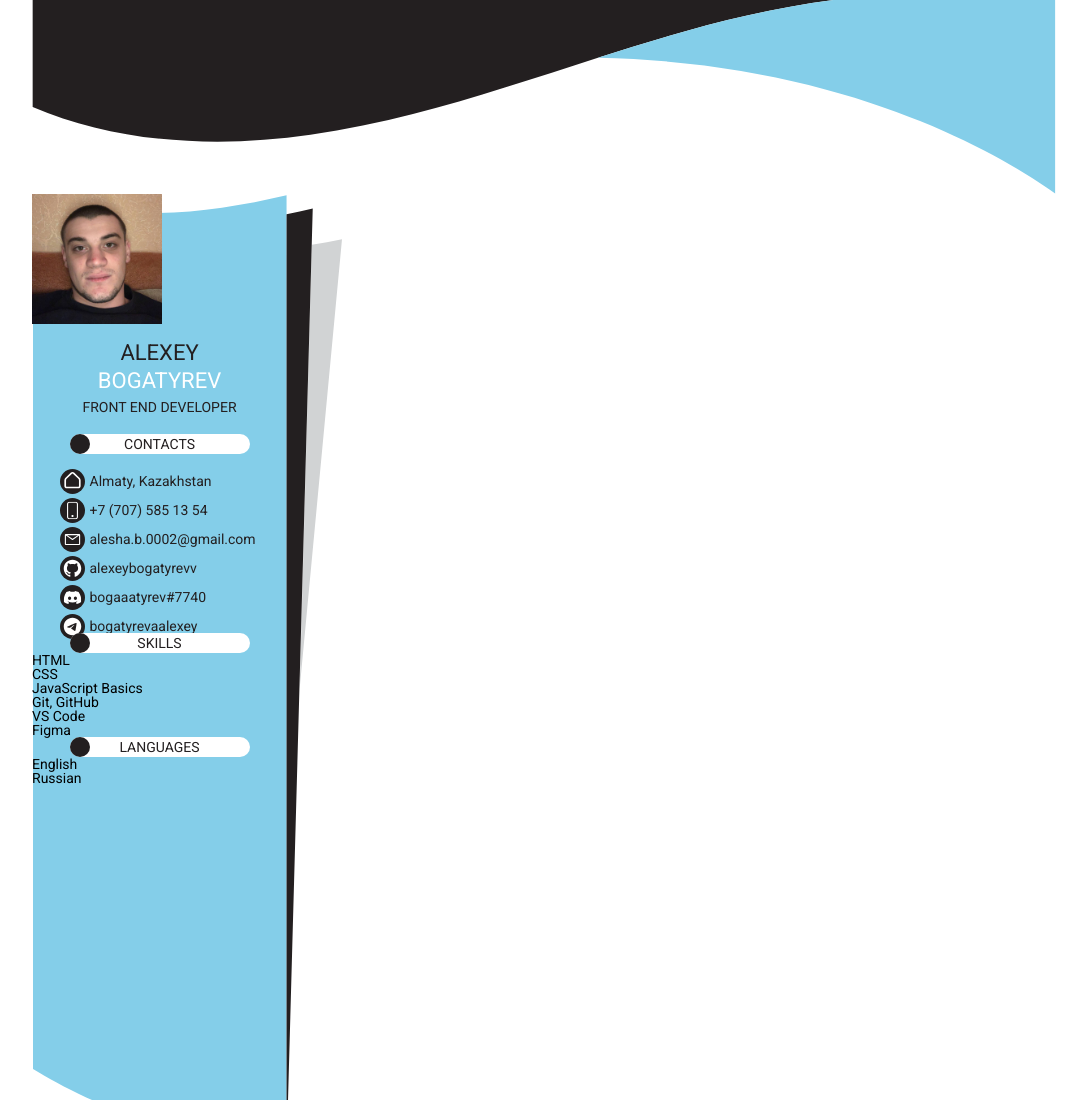
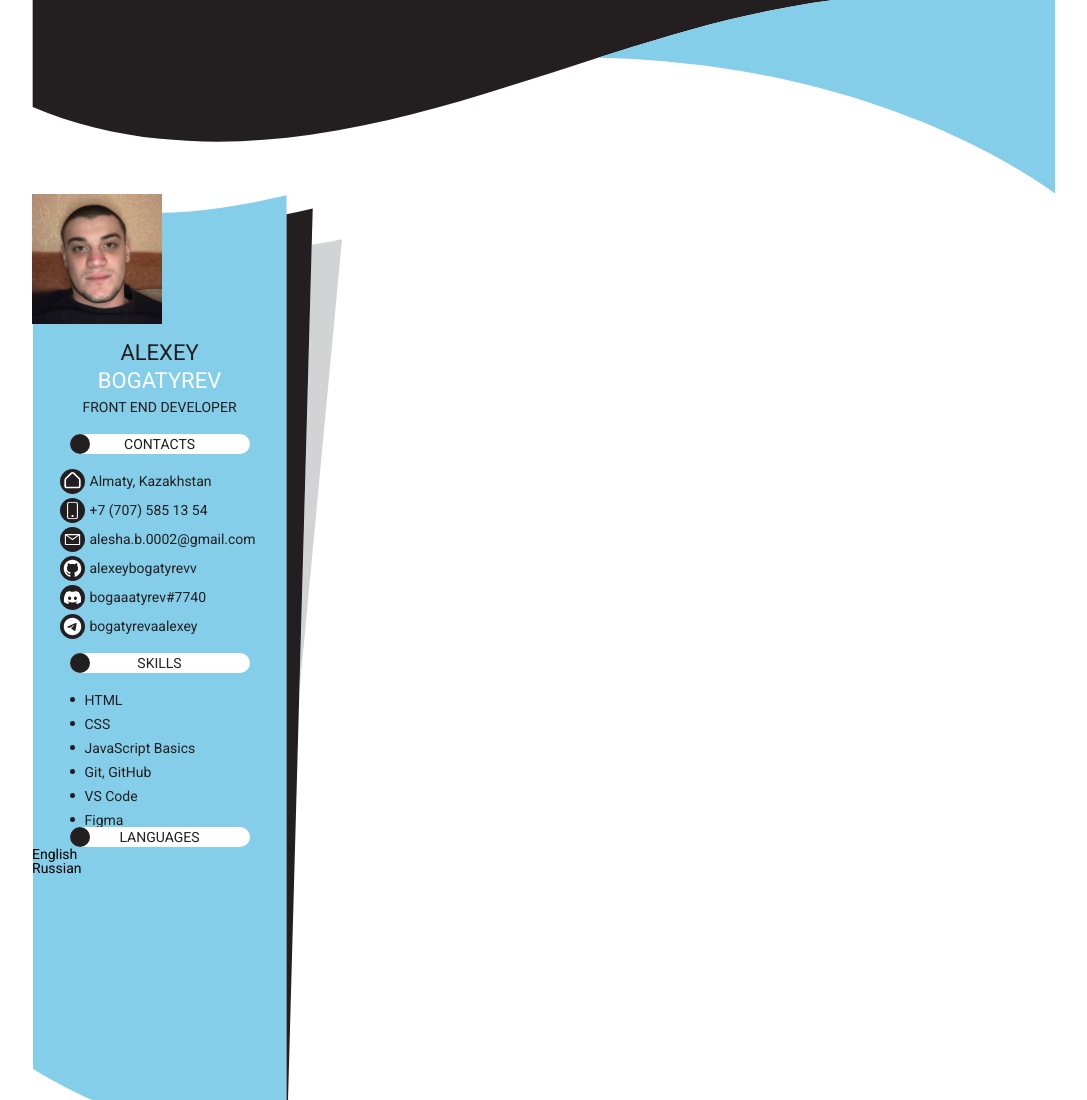
Before and after one commit to alexeybogatyrevv/rsschool-cv, a plain HTML site: page index.html in a window 1280 px wide. Shown: the top 1100 px of the page, without its empty margins (96-1183 px from the left). Drawn offline with Linux system fonts and the light colour scheme.

Commit message:
feat: add skills

```diff
--- a/sass/_main.scss
+++ b/sass/_main.scss
@@ -134,18 +134,39 @@
 }
 /* skills */
 .skills {
+    margin: 20px 0 0 0;
 
     &__title {
     }
 
     &__list {
+
+        max-width: 180px;
+        margin: 20px auto 0 auto;
     }
 
     &__item {
+        position: relative;
+        font-size: 14px;
+        font-weight: 400;
+        color: $mainDarkColor;
+        padding: 0 0 0 15px;
+    }
+    &__item::before {
+        content: '';
+        position: absolute;
+        top: 4px;
+        left: 0;
+        width: 5px;
+        height: 5px;
+        border-radius: 50px;
+        background-color: $mainDarkColor;
+    }
+    &__item:not(:last-child) {
+        margin: 0 auto 10px auto;
     }
 }
-.titleWhite {
-}
+
 
 .titleWhite {
     margin: 0 auto;
```
Also changed, not shown: css/style.css.
